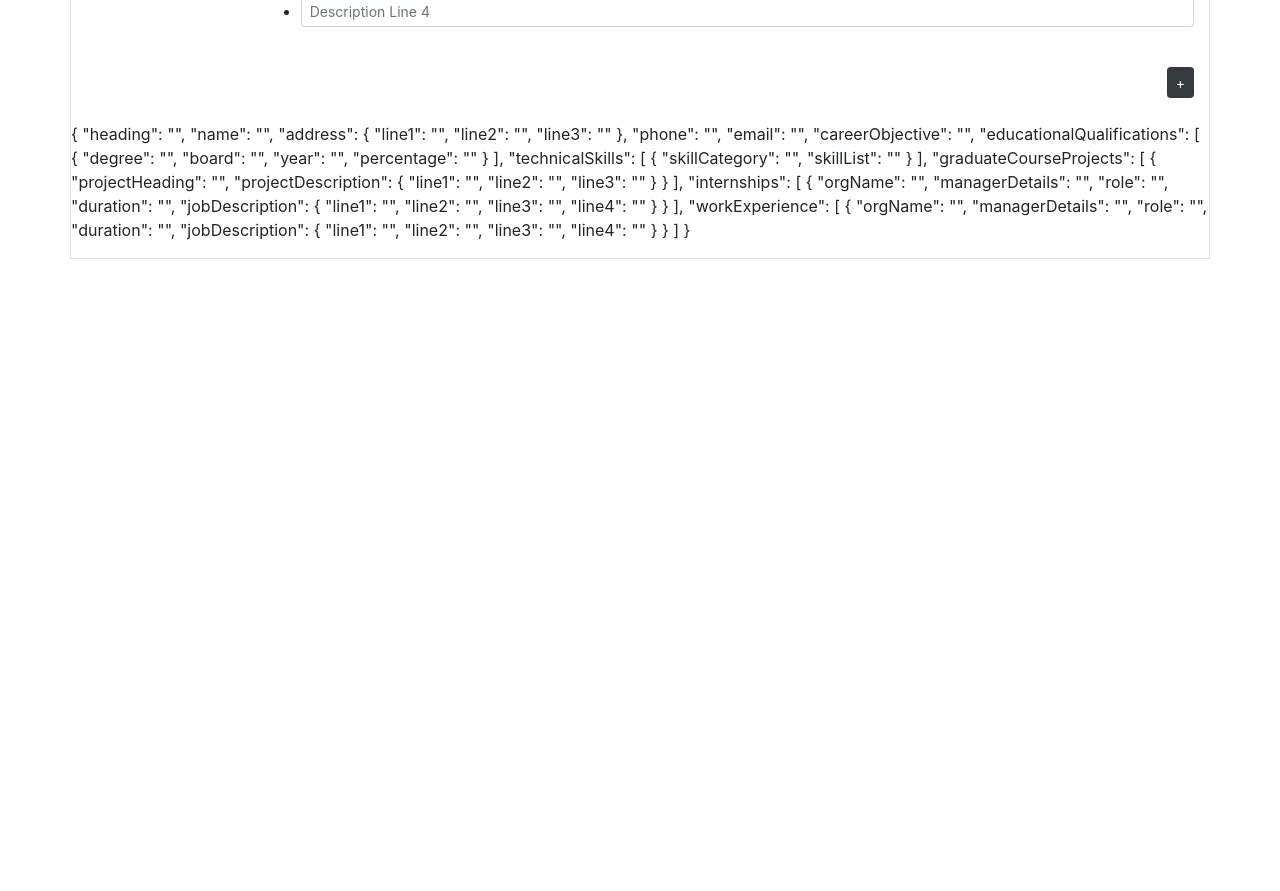
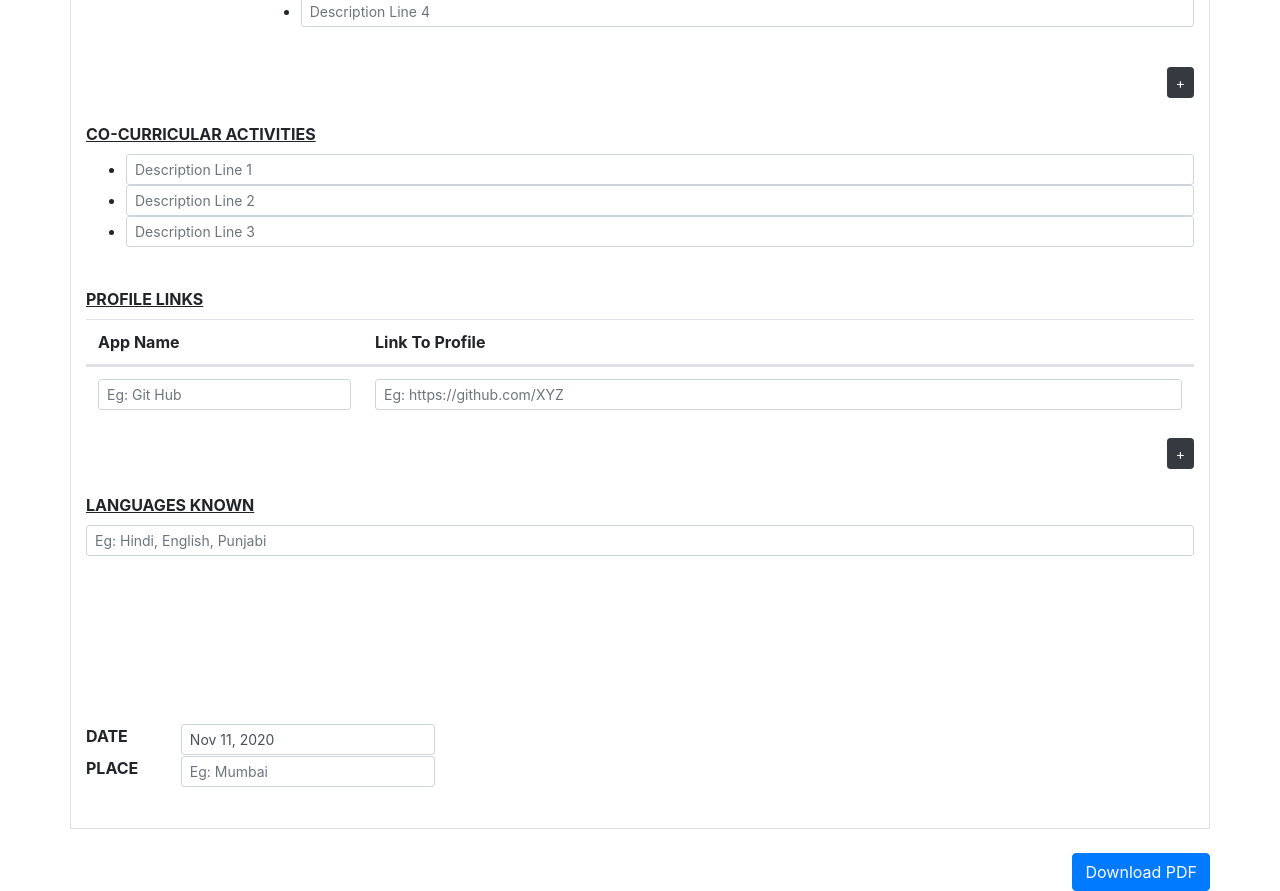
Before and after one commit to DSJOY/get-your-resume, an Angular app: page / in a window 1280 px wide. Shown: the part 1960-2851 px from the top of the page. Before the commit the page ends 2219 px from the top, so only its background shows below. Built offline with nearby package versions, Linux system fonts and the light colour scheme; what pdfmake would draw is missing.

Commit message:
4 files modified

```diff
--- a/src/app/app.component.html
+++ b/src/app/app.component.html
@@ -295,7 +295,7 @@
         <br>
         <div class="row">
           <div class="col-md-12">
-            <button class="btn btn-dark btn-sm float-right" (click)="insertNewInternshipDetails()" title="Click to add another project">+</button>
+            <button class="btn btn-dark btn-sm float-right" (click)="insertNewInternshipDetails()" title="Click to add another internship details">+</button>
           </div>
         </div>
       </div>
@@ -377,7 +377,7 @@
         <br>
         <div class="row">
           <div class="col-md-12">
-            <button class="btn btn-dark btn-sm float-right" (click)="insertNewWorkExperienceDetails()" title="Click to add another project">+</button>
+            <button class="btn btn-dark btn-sm float-right" (click)="insertNewWorkExperienceDetails()" title="Click to add another work experience details">+</button>
           </div>
         </div>
       </div>
@@ -386,7 +386,133 @@
     <br>
 
     <div class="row">
-      {{resume.getRawValue() | json}}
+      <div class="col-md-12">
+        <div class="row">
+          <div class="col-md-12">
+            <label class="font-weight-bolder"><u>CO-CURRICULAR ACTIVITIES</u></label>
+          </div>
+        </div>
+        <div class="row">
+          <div class="col-md-12" formGroupName="coCurricularActivities">
+            <ul>
+              <li>
+                <input type="text" class="form-control form-control-sm" formControlName="line1" placeholder="Description Line 1">
+              </li>
+              <li>
+                <input type="text" class="form-control form-control-sm" formControlName="line2" placeholder="Description Line 2">
+              </li>
+              <li>
+                <input type="text" class="form-control form-control-sm" formControlName="line3" placeholder="Description Line 3">
+              </li>
+            </ul>
+          </div>
+        </div>
+      </div>
     </div>
+
+    <br>
+
+    <div class="row">
+      <div class="col-md-12">
+        <div class="row">
+          <div class="col-md-12">
+            <label class="font-weight-bolder"><u>PROFILE LINKS</u></label>
+          </div>
+        </div>
+        <div class="row">
+          <div class="col-md-12">
+            <table class="table" formArrayName="profileLinks">
+              <thead>
+                <tr class="d-flex">
+                  <th class="col-md-3">App Name</th>
+                  <th [class]="resume.controls.profileLinks.controls.length > 1 ? 'col-md-8' : 'col-md-9'">Link To Profile</th>
+                  <th class="col-md-1" *ngIf="resume.controls.profileLinks.controls.length > 1">Delete</th>
+                </tr>
+              </thead>
+              <tbody>
+                <tr class="d-flex" *ngFor="let eachProfileLink of resume.controls.profileLinks.controls; let profileLinkIndex=index" [formGroupName]="profileLinkIndex">
+                  <td class="col-md-3">
+                    <input type="text" class=" form-control form-control-sm" formControlName="appName" placeholder="Eg: Git Hub">
+                  </td>
+                  <td [class]="resume.controls.profileLinks.controls.length > 1 ? 'col-md-8': 'col-md-9'">
+                    <input type="text" class=" form-control form-control-sm" formControlName="profileLink" placeholder="Eg: https://github.com/XYZ">
+                  </td>
+                  <td class="col-md-1" *ngIf="resume.controls.profileLinks.controls.length > 1">
+                    <button class="btn btn-danger btn-sm" (click)="deleteProfileLinkRow(profileLinkIndex)" title="Click to delete this profile">-</button>
+                  </td>
+                </tr>
+              </tbody>
+            </table>
+          </div>
+        </div>
+        <div class="row">
+          <div class="col-md-12">
+            <button class="btn btn-dark btn-sm float-right" (click)="insertProfileLinkRow()" title="Click to add another profile">+</button>
+          </div>
+        </div>
+      </div>
+    </div>
+
+    <br>
+
+    <div class="row">
+      <div class="col-md-12">
+        <div class="row">
+          <div class="col-md-12">
+            <label class="font-weight-bolder"><u>LANGUAGES KNOWN</u></label>
+          </div>
+        </div>
+        <div class="row">
+          <div class="col-md-12">
+            <input type="text" class=" form-control form-control-sm" formControlName="languagesKnown" placeholder="Eg: Hindi, English, Punjabi">
+          </div>
+        </div>
+      </div>
+    </div>
+
+    <br>
+    <br>
+    <br>
+    <br>
+    <br>
+    <br>
+    <br>
+
+    <div class="row">
+      <div class="col-md-12">
+        <div class="row">
+          <div class="col-md-1">
+            <label class="font-weight-bolder">DATE</label>
+          </div>
+          <div class="col-md-3">
+            <input type="text" class="form-control form-control-sm" formControlName="date">
+          </div>
+        </div>
+        <div class="row">
+          <div class="col-md-1">
+            <label class="font-weight-bolder">PLACE</label>
+          </div>
+          <div class="col-md-3">
+            <input type="text" class="form-control form-control-sm" formControlName="place" placeholder="Eg: Mumbai">
+          </div>
+          <div class="col-md-8">
+            <div class="row float-right">
+              <div class="col-md-12">
+                <label class="font-weight-bolder">
+                  {{resume.controls.name.value.toUpperCase()}}
+                </label>
+              </div>
+            </div>
+          </div>
+        </div>
+      </div>
+    </div>
+    <br>
 	</form>
 </div>
+<br>
+<div class="container">
+  <div class="row float-right">
+    <button class="btn btn-primary">Download PDF</button>
+  </div>
+</div>
--- a/src/app/app.component.ts
+++ b/src/app/app.component.ts
@@ -1,9 +1,11 @@
+import { DatePipe } from "@angular/common";
 import { Component, VERSION } from "@angular/core";
 import { FormArray, FormControl, FormGroup } from "@angular/forms";
 import {
   getNewEducationalQualificationRow,
   getNewGraduateCourseProjectRow,
   getNewJobDetailsRow,
+  getNewProfileLinkRow,
   getNewTechnicalSkillsRow
 } from "./formgroups";
 
@@ -13,7 +15,7 @@ import {
   styleUrls: ["./app.component.css"]
 })
 export class AppComponent {
-  public resume = new FormGroup({
+  private resume = new FormGroup({
     heading: new FormControl(""),
     name: new FormControl(""),
     address: new FormGroup({
@@ -30,10 +32,19 @@ export class AppComponent {
     technicalSkills: new FormArray([getNewTechnicalSkillsRow()]),
     graduateCourseProjects: new FormArray([getNewGraduateCourseProjectRow()]),
     internships: new FormArray([getNewJobDetailsRow()]),
-    workExperience: new FormArray([getNewJobDetailsRow()])
+    workExperience: new FormArray([getNewJobDetailsRow()]),
+    coCurricularActivities: new FormGroup({
+      line1: new FormControl(""),
+      line2: new FormControl(""),
+      line3: new FormControl("")
+    }),
+    profileLinks: new FormArray([getNewProfileLinkRow()]),
+    languagesKnown: new FormControl(""),
+    date: new FormControl(this.datePipe.transform(Date.now())),
+    place: new FormControl("")
   });
 
-  constructor() {}
+  constructor(private datePipe: DatePipe) {}
 
   insertEducationalQualificationRow() {
     (this.resume.controls["educationalQualifications"] as FormArray).push(
@@ -90,4 +101,16 @@ export class AppComponent {
   deleteWorkExperienceDetails(workIndex) {
     (this.resume.controls["workExperience"] as FormArray).removeAt(workIndex);
   }
+
+  insertProfileLinkRow() {
+    (this.resume.controls["profileLinks"] as FormArray).push(
+      getNewProfileLinkRow()
+    );
+  }
+
+  deleteProfileLinkRow(profileLinkIndex) {
+    (this.resume.controls["profileLinks"] as FormArray).removeAt(
+      profileLinkIndex
+    );
+  }
 }
--- a/src/app/app.module.ts
+++ b/src/app/app.module.ts
@@ -7,10 +7,12 @@ import { BrowserModule } from "@angular/platform-browser";
 import { FormsModule, ReactiveFormsModule } from "@angular/forms";
 import { AppComponent } from "./app.component";
 import { HelloComponent } from "./hello.component";
+import { DatePipe } from "@angular/common";
 
 @NgModule({
   imports: [BrowserModule, FormsModule, ReactiveFormsModule],
   declarations: [AppComponent, HelloComponent],
+  providers: [DatePipe],
   bootstrap: [AppComponent]
 })
 export class AppModule {}
--- a/src/app/formgroups.ts
+++ b/src/app/formgroups.ts
@@ -41,3 +41,10 @@ export function getNewJobDetailsRow(): FormGroup {
     })
   });
 }
+
+export function getNewProfileLinkRow(): FormGroup {
+  return new FormGroup({
+    appName: new FormControl(''),
+    profileLink: new FormControl('')
+  });
+}
```
